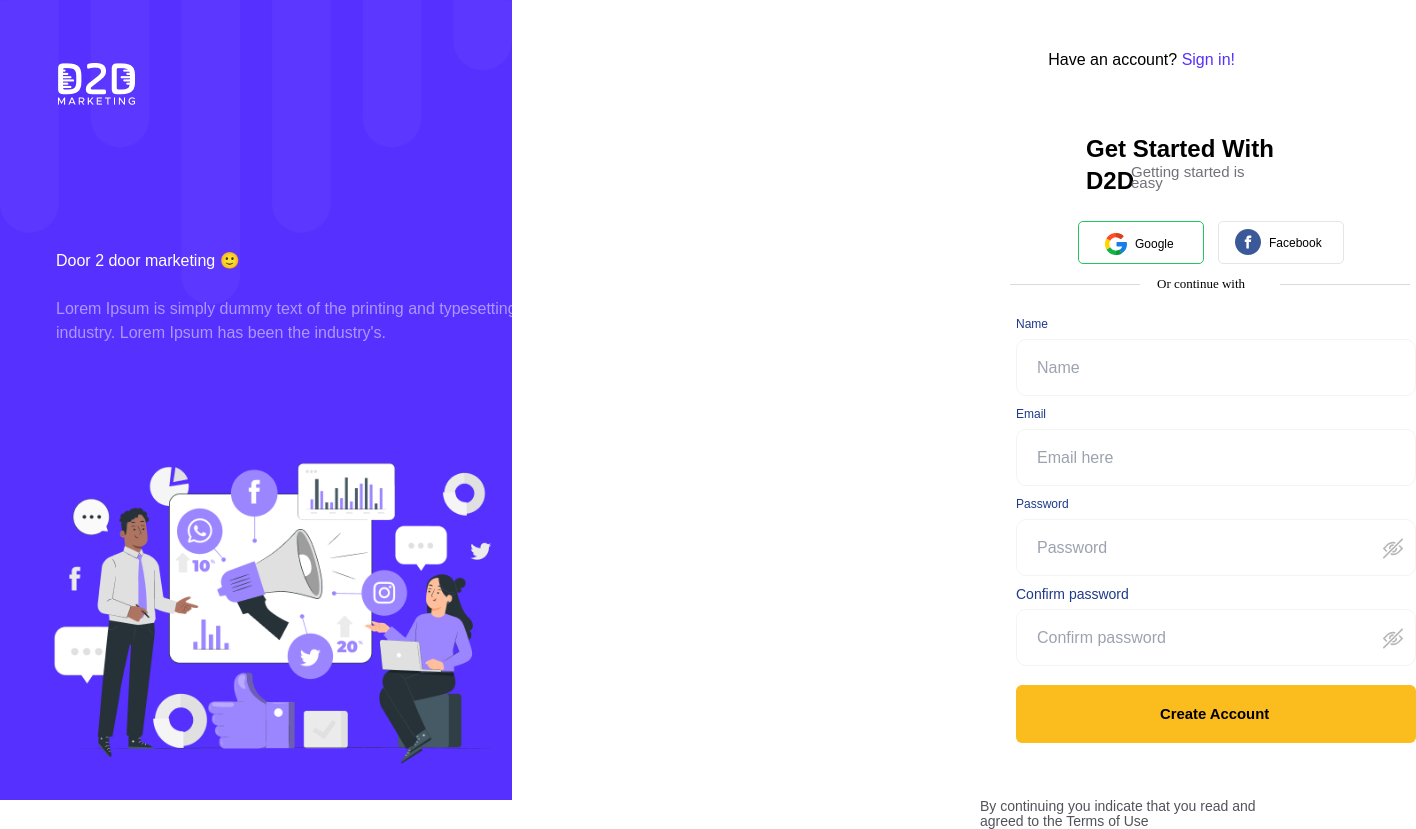
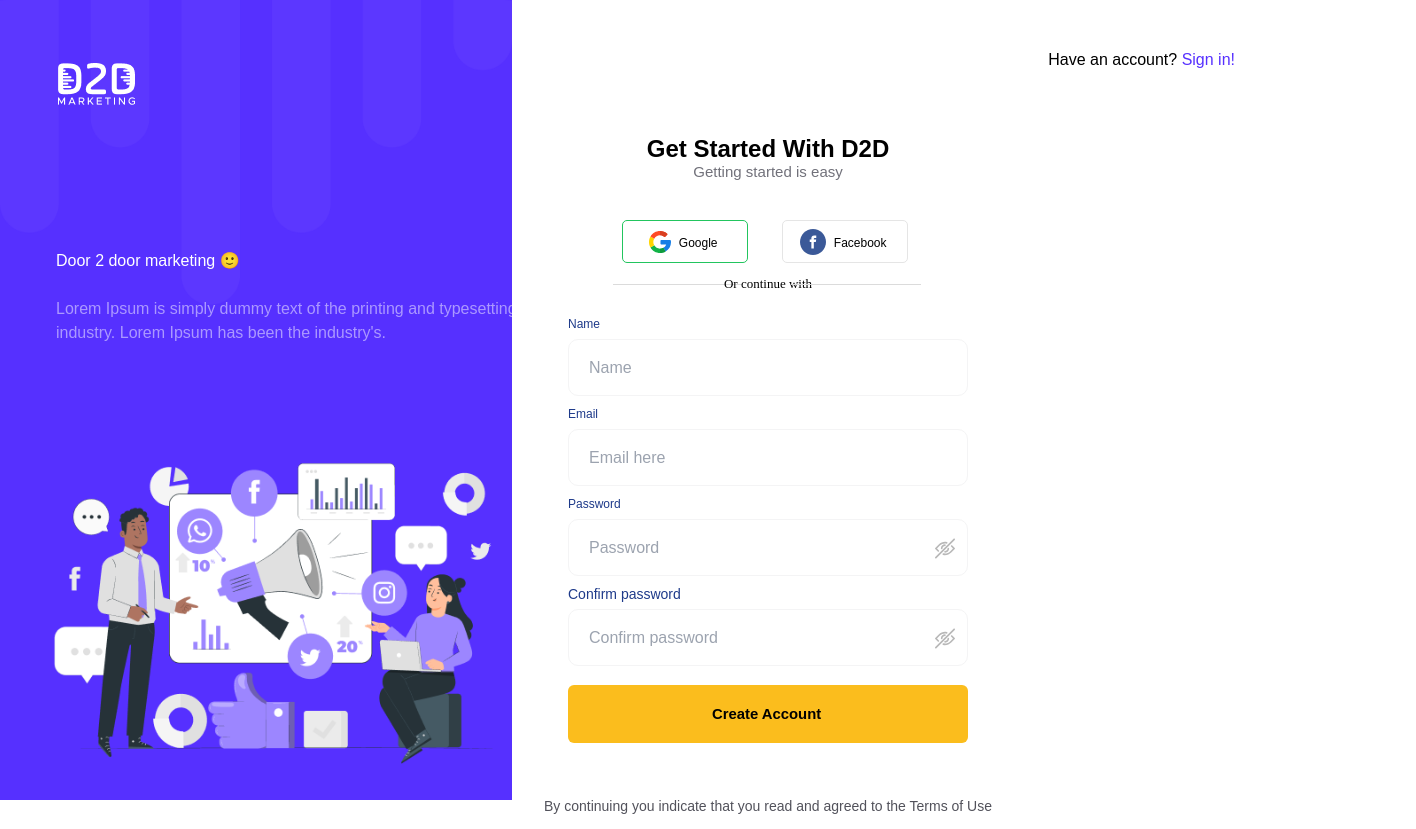
Before and after one commit to tajnur007/d2d-marketing-frontend, a Next.js app: page /auth/signup in a window 1280 px wide. Shown: the whole page, 1416 px wide, since content can reach past the window. Built offline with nearby package versions, Linux system fonts and the light colour scheme; a web font is replaced by a local one.

Commit message:
Fix SignUp and SignIn

```diff
--- a/components/auth/form/signup-form.tsx
+++ b/components/auth/form/signup-form.tsx
@@ -36,56 +36,57 @@ const SignupForm = () => {
   };
 
   return (
-    <div>
-      <div className='w-full h-full flex-col flex justify-center'>
+    <div className='container'>
+      <div className='w-full  h-full flex-col flex justify-center'>
         <div className='max-w-[600px] w-full h-min m-auto flex flex-col gap-2'>
-          <div className='left-[1086px] top-[133px] absolute text-black text-2xl font-semibold '>
+          <div className='left-[60%] -translate-x-1/2 top-[133px] absolute text-black text-2xl font-semibold '>
             Get Started With D2D
           </div>
-          <div className='left-[1131px] top-[167px] absolute text-zinc-500 text-[15.04px] font-normal  leading-[10.90px]'>
+          <div className='left-[60%] -translate-x-1/2 top-[167px] absolute text-zinc-500 text-[15.04px] font-normal  leading-[10.90px]'>
             Getting started is easy
           </div>
           <div>
-            <div className="left-[1010px] top-[284px] absolute text-black text-[13px] font-normal font-['Poppins'] leading-[14.50px]">
+            <div className="left-[53%] -translate-x-1/2 top-[284px] absolute text-black text-[13px] font-normal font-['Poppins'] leading-[14.50px]">
               <Vectorline />
             </div>
-            <div className="left-[1157px] top-[277px] absolute text-black text-[13px] font-normal font-['Poppins'] leading-[14.50px]">
+            <div className="left-[60%] -translate-x-1/2 top-[277px] absolute text-black text-[13px] font-normal font-['Poppins'] leading-[14.50px]">
               Or continue with
             </div>
-            <div className="left-[1280px] top-[284px] absolute text-black text-[13px] font-normal font-['Poppins'] leading-[14.50px]">
+            <div className="left-[66.9%] -translate-x-1/2 top-[284px] absolute text-black text-[13px] font-normal font-['Poppins'] leading-[14.50px]">
               <Vectorline />
             </div>
           </div>
         </div>
 
-        <div className='w-[126px] h-11 left-[1078px] top-[220px] absolute'>
-          <div className='w-[126px] h-[43px] left-0 top-[1px] absolute bg-white rounded-[5px] border border-green-500'>
-            <div className='left-[56px] top-[px] absolute text-black text-xs font-medium  leading-[44px]'>
+        <div className='w-[126px] h-[43px] left-[53.5%] -translate-x-1/2 top-[220px] absolute'>
+          <div className='w-[126px] h-[43px] left-0 top-0 absolute bg-white rounded-[5px] border border-green-500'>
+            <div className='left-[56px] top-[px] absolute text-black text-xs font-medium leading-[44px]'>
               Google
             </div>
-            <div className='w-[22px] h-[22px] left-[26px] top-[11px] absolute'>
+            <div className='w-[22px] h-[22px] left-[26px] top-[10px] absolute'>
               <GoogleIcon />
             </div>
           </div>
         </div>
 
-        <div className='w-[126px] h-11 left-[1218px] top-[221px] absolute'>
-          <div className='w-[126px] h-[43px] left-0 top-0 absolute bg-white rounded-[5px] border border-neutral-200'></div>
-          <div className='w-[26px] h-[26px] left-[17px] top-[8px] absolute'>
-            <div className='w-[26px] h-[26px] left-0 top-0 absolute'>
-              <FacebookIcon />
+        <div className='w-[126px] h-[43px] left-[66%] -translate-x-1/2 top-[220px] absolute'>
+          <div className='w-[126px] h-[43px] left-0 top-0 absolute bg-white rounded-[5px] border border-neutral-200'>
+            <div className='w-[26px] h-[26px] left-[17px] top-[8px] absolute'>
+              <div className='w-[26px] h-[26px] left-0 top-0 absolute'>
+                <FacebookIcon />
+              </div>
             </div>
-          </div>
-          <div className='left-[51px] top-0 absolute text-black text-xs font-medium  leading-[44px]'>
-            Facebook
+            <div className='left-[51px] top-[px] absolute text-black text-xs font-medium leading-[44px]'>
+              Facebook
+            </div>
           </div>
         </div>
 
-        <div className='left-[980px] top-[799px] absolute text-zinc-600 text-sm font-normal leading-[14.50px]'>
+        <div className='left-[60%] -translate-x-1/2 top-[799px] absolute text-zinc-600 text-sm font-normal leading-[14.50px]'>
           By continuing you indicate that you read and agreed to the Terms of Use
         </div>
 
-        <div className='h-[77px] left-[1016px] top-[317px] absolute flex-col justify-start items-start gap-2 inline-flex'>
+        <div className='h-[77px] left-[60%] -translate-x-1/2 top-[317px] absolute flex-col justify-start items-start gap-2 inline-flex'>
           <div className='text-blue-900 text-xs font-medium  leading-[14px]'>Name</div>
           <div className='w-[400px] px-3 py-[15.50px] bg-white rounded-[10px] border border-zinc-100 justify-start items-center gap-5 inline-flex'>
             <div className='grow shrink basis-0 h-6 justify-start items-start gap-3 flex'>
@@ -96,13 +97,13 @@ const SignupForm = () => {
                 name='name'
                 value={name}
                 onChange={handleNameChange}
-                className='w-[70%] px-2 py- focus:outline-none focus:ring focus:border-blue-300'
+                className='w-[70%] px-2 py- focus:outline-none '
               />
             </div>
           </div>
         </div>
 
-        <div className='h-[77px] left-[1016px] top-[407px] absolute flex-col justify-start items-start gap-2 inline-flex'>
+        <div className='h-[77px] left-[60%] -translate-x-1/2 top-[407px] absolute flex-col justify-start items-start gap-2 inline-flex'>
           <div className='text-blue-900 text-xs font-medium leading-[14px]'>Email</div>
           <div className='w-[400px] px-3 py-[15.50px] bg-white rounded-[10px] border border-zinc-100 justify-start items-center gap-5 inline-flex'>
             <div className='grow shrink basis-0 h-6 justify-start items-start gap-3 flex'>
@@ -113,13 +114,13 @@ const SignupForm = () => {
                 name='email'
                 value={email}
                 onChange={handleEmailChange}
-                className='w-[70%] px-2 py- focus:outline-none focus:ring focus:border-blue-300'
+                className='w-[70%] px-2 py- focus:outline-none '
               />
             </div>
           </div>
         </div>
 
-        <div className='h-[77px] left-[1016px] top-[497px] absolute flex-col justify-start items-start gap-2 inline-flex'>
+        <div className='h-[77px] left-[60%] -translate-x-1/2 top-[497px] absolute flex-col justify-start items-start gap-2 inline-flex'>
           <div className='text-blue-900 text-xs font-medium  leading-[14px]'>
             Password
           </div>
@@ -132,7 +133,7 @@ const SignupForm = () => {
                 name='password'
                 value={password}
                 onChange={handlePasswordChange}
-                className='w-[80%] px-2 py-  focus:outline-none focus:ring focus:border-blue-300'
+                className='w-[80%] px-2 py-  focus:outline-none'
               />
             </div>
             <div
@@ -143,7 +144,7 @@ const SignupForm = () => {
           </div>
         </div>
 
-        <div className='h-[77px] left-[1016px] top-[587px] absolute flex-col justify-start items-start gap-2 inline-flex'>
+        <div className='h-[77px] left-[60%] -translate-x-1/2 top-[587px] absolute flex-col justify-start items-start gap-2 inline-flex'>
           <div className='text-blue-900 text-sm font-medium  leading-[14px]'>
             Confirm password
           </div>
@@ -156,7 +157,7 @@ const SignupForm = () => {
                 name='confirmPassword'
                 value={confirmPassword}
                 onChange={handleConfirmPasswordChange}
-                className='w-[80%] px-2  focus:outline-none focus:ring'
+                className='w-[80%] px-2  focus:outline-none'
               />
             </div>
             <div
@@ -167,7 +168,7 @@ const SignupForm = () => {
           </div>
         </div>
 
-        <div className='w-[400px] h-[57.75px] left-[1016px] top-[685px] absolute'>
+        <div className='w-[400px] h-[57.75px] left-[60%] -translate-x-1/2 top-[685px] absolute'>
           <button
             style={{ backgroundColor: '#FBBD1D' }}
             className='w-full h-full rounded-md'
```
Also changed, not shown: components/auth/form/signin-form.tsx (+22 -17 lines).
